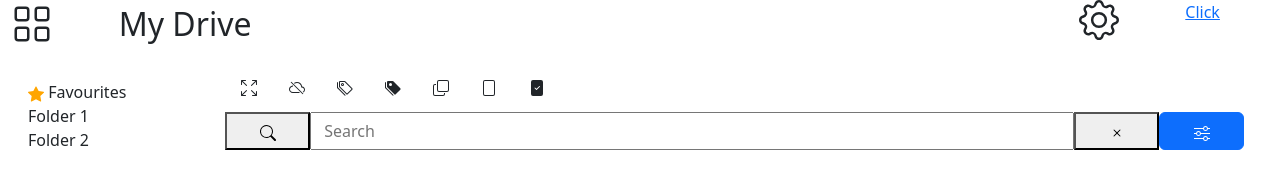
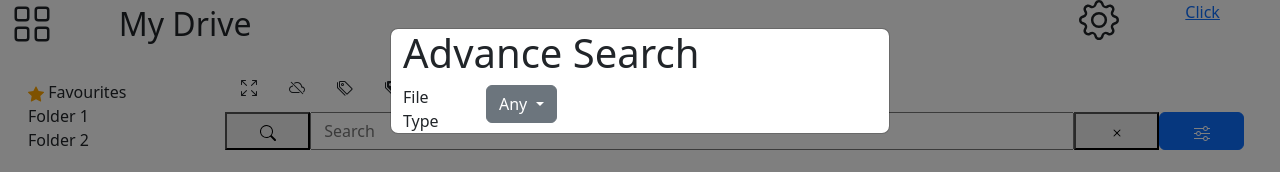
Before and after one commit to jaygithub2010/nx-gen-drive, an Angular app: page /explorer in a window 1280 px wide. Both pictures are taken after a click on the button 1201 px from the left and 131 px from the top of the page. Shown: the top 172 px of the page. Built offline with nearby package versions, Linux system fonts and the light colour scheme; no server answers.

Commit message:
after update to angular 19

```diff
--- a/src/app/explorer/advance-search/advance-search.component.html
+++ b/src/app/explorer/advance-search/advance-search.component.html
@@ -1,7 +1,7 @@
 <div class="container-fluid">
     <h1> Advance Search</h1>
     <div class="row">
-        <span class="col-2"></span>
+        <span class="col-2"> File Type </span>
         <div class="col-10">
             <div class="dropdown">
                 <button class="btn btn-secondary dropdown-toggle" type="button" id="dropdownMenuButton"
--- a/src/app/explorer/advance-search/advance-search.component.ts
+++ b/src/app/explorer/advance-search/advance-search.component.ts
@@ -1,6 +1,6 @@
 import { Component, OnInit } from '@angular/core';
 import { SearchOptions } from 'src/app/models/search-options';
-// import {NgbActiveModal} from '@ng-bootstrap/ng-bootstrap';
+import {NgbActiveModal} from '@ng-bootstrap/ng-bootstrap';
 
 @Component({
   selector: 'app-advance-search',
@@ -10,6 +10,8 @@ import { SearchOptions } from 'src/app/models/search-options';
   styleUrl: './advance-search.component.css'
 })
 export class AdvanceSearchComponent implements OnInit{
+    // constructor(public activeModal: NgbActiveModal) {}
+
   searchOptions:SearchOptions;
   ngOnInit(): void {
 
--- a/src/app/explorer/search-bar/search-bar.component.html
+++ b/src/app/explorer/search-bar/search-bar.component.html
@@ -16,7 +16,7 @@
           d="M4.646 4.646a.5.5 0 0 1 .708 0L8 7.293l2.646-2.647a.5.5 0 0 1 .708.708L8.707 8l2.647 2.646a.5.5 0 0 1-.708.708L8 8.707l-2.646 2.647a.5.5 0 0 1-.708-.708L7.293 8 4.646 5.354a.5.5 0 0 1 0-.708" />
       </svg>
     </button>
-    <button class="col-1 btn btn-primary" type="button" data-toggle="modal" data-target="#advanceSearchModal">
+    <button class="col-1 btn btn-primary"  type="button" (click)="openAdvanceSearch()">
       <svg xmlns="http://www.w3.o rg/2000/svg" width="16" height="16" fill="currentColor" class="bi bi-sliders"
         viewBox="0 0 16 16">
         <path fill-rule="evenodd"
--- a/src/app/explorer/search-bar/search-bar.component.ts
+++ b/src/app/explorer/search-bar/search-bar.component.ts
@@ -1,6 +1,7 @@
 import { CommonModule } from '@angular/common';
 import { Component } from '@angular/core';
 import { AdvanceSearchComponent } from "../advance-search/advance-search.component";
+import { NgbModal } from '@ng-bootstrap/ng-bootstrap';
 
 @Component({
   selector: 'app-search-bar',
@@ -10,5 +11,10 @@ import { AdvanceSearchComponent } from "../advance-search/advance-search.compone
   imports: [CommonModule, AdvanceSearchComponent]
 })
 export class SearchBarComponent {
+  constructor(private ngbModalService: NgbModal) {}
 
+    openAdvanceSearch() {
+    const modalRef = this.ngbModalService.open(AdvanceSearchComponent);
+    // modalRef.componentInstance.searchOptions = this.searchOptions;
 }
+}
```
Also changed, not shown: package.json (+10 -0 lines), 1 other file (tests, documents, lock files or other folders).
